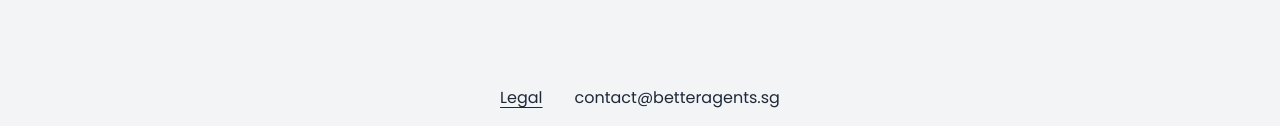
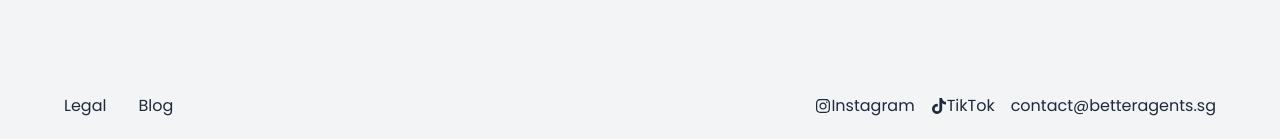
Before and after one commit to bobbykwong/agent_review, a Next.js app: page /blog in a window 1280 px wide. Shown: the part 794-933 px from the top of the page. Built offline with nearby package versions, Linux system fonts and the light colour scheme; no server answers.

Commit message:
edited footer to include blog and social media links

```diff
--- a/package.json
+++ b/package.json
@@ -39,6 +39,7 @@
     "qs": "^6.11.1",
     "react": "18.2.0",
     "react-dom": "18.2.0",
+    "react-icons": "^4.11.0",
     "react-markdown": "^8.0.7",
     "react-multi-carousel": "^2.8.4",
     "remark": "^15.0.1",
--- a/src/components/layout/Footer.tsx
+++ b/src/components/layout/Footer.tsx
@@ -1,15 +1,56 @@
 import Link from "next/link";
+import { FaInstagram, FaTiktok } from "react-icons/fa";
 import { HorizontalLayout } from "./HorizontalLayout";
 
 export function Footer() {
   return (
-    <div className="flex justify-center items-center py-4 bg-gray-100">
+    // <div className="flex justify-center items-center py-4 bg-gray-100">
+    //   <HorizontalLayout>
+    //     <div className="flex justify-center items-center gap-8 h-full">
+    //       <Link href="/legal" className="underline underline-offset-4">
+    //         Legal
+    //       </Link>
+    //       contact@betteragents.sg
+    //     </div>
+    //   </HorizontalLayout>
+    // </div>
+    <div className="bg-gray-100 py-6">
       <HorizontalLayout>
-        <div className="flex justify-center items-center gap-8 h-full">
-          <Link href="/legal" className="underline underline-offset-4">
-            Legal
-          </Link>
-          contact@betteragents.sg
+        <div className="flex flex-col md:flex-row justify-between items-center">
+          <div className="flex flex-col md:flex-row items-center space-x-4 md:space-x-8 md:mb-0">
+            <Link href="/legal" className="hover:underline mb-2 md:mb-0">
+              Legal
+            </Link>
+            <Link href="/blog" className="hover:underline mb-2 md:mb-0">
+              Blog
+            </Link>
+          </div>
+          <div className="flex flex-col md:flex-row items-center space-y-2 md:space-y-0 md:space-x-4">
+            <a
+              href="https://www.instagram.com/betteragentssg/"
+              target="_blank"
+              rel="noopener noreferrer"
+              className="hover:underline flex items-center space-x-1"
+            >
+              <FaInstagram />
+              Instagram
+            </a>
+            <a
+              href="https://www.tiktok.com/@betteragentssg"
+              target="_blank"
+              rel="noopener noreferrer"
+              className="hover:underline flex items-center space-x-1"
+            >
+              <FaTiktok />
+              TikTok
+            </a>
+            <a
+              href="mailto:contact@betteragents.sg"
+              className="hover:underline"
+            >
+              contact@betteragents.sg
+            </a>
+          </div>
         </div>
       </HorizontalLayout>
     </div>
```
Also changed, not shown: 1 other file (tests, documents, lock files or other folders).
